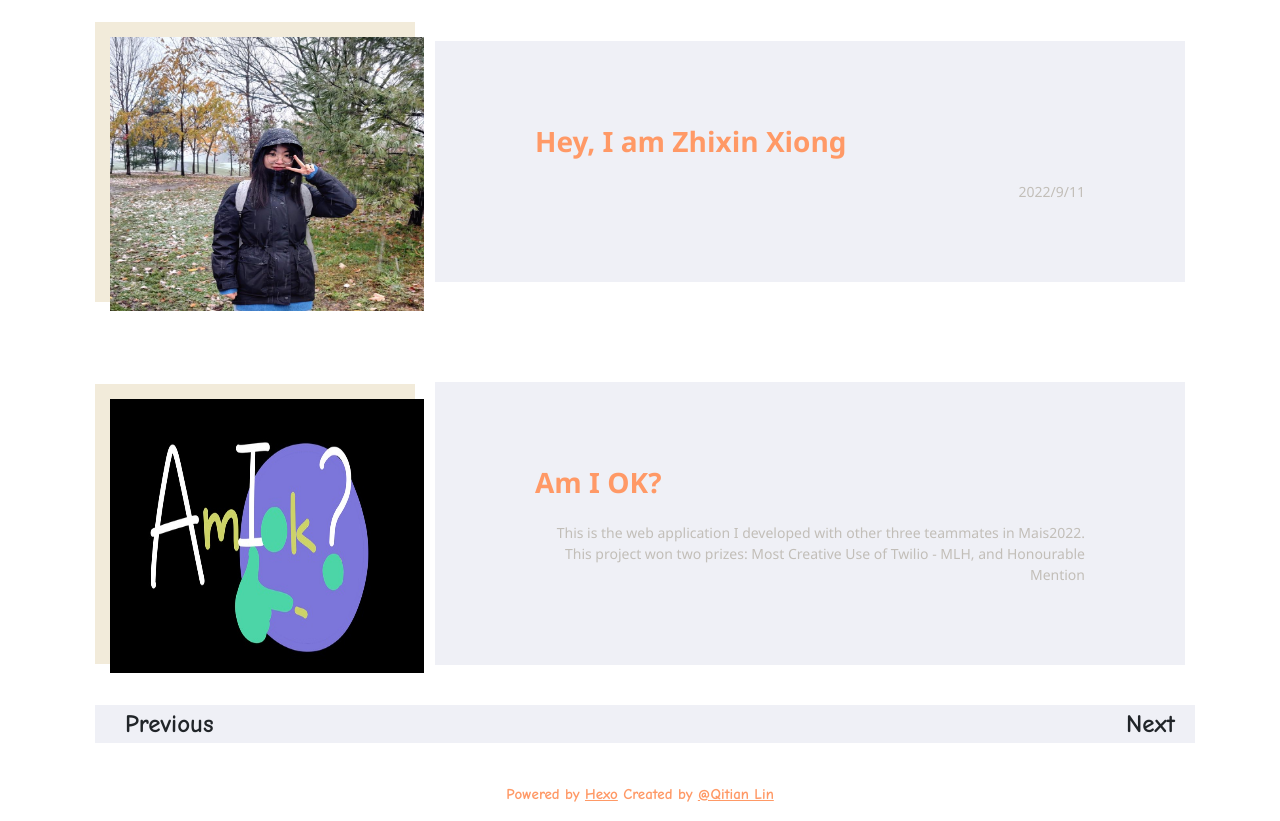
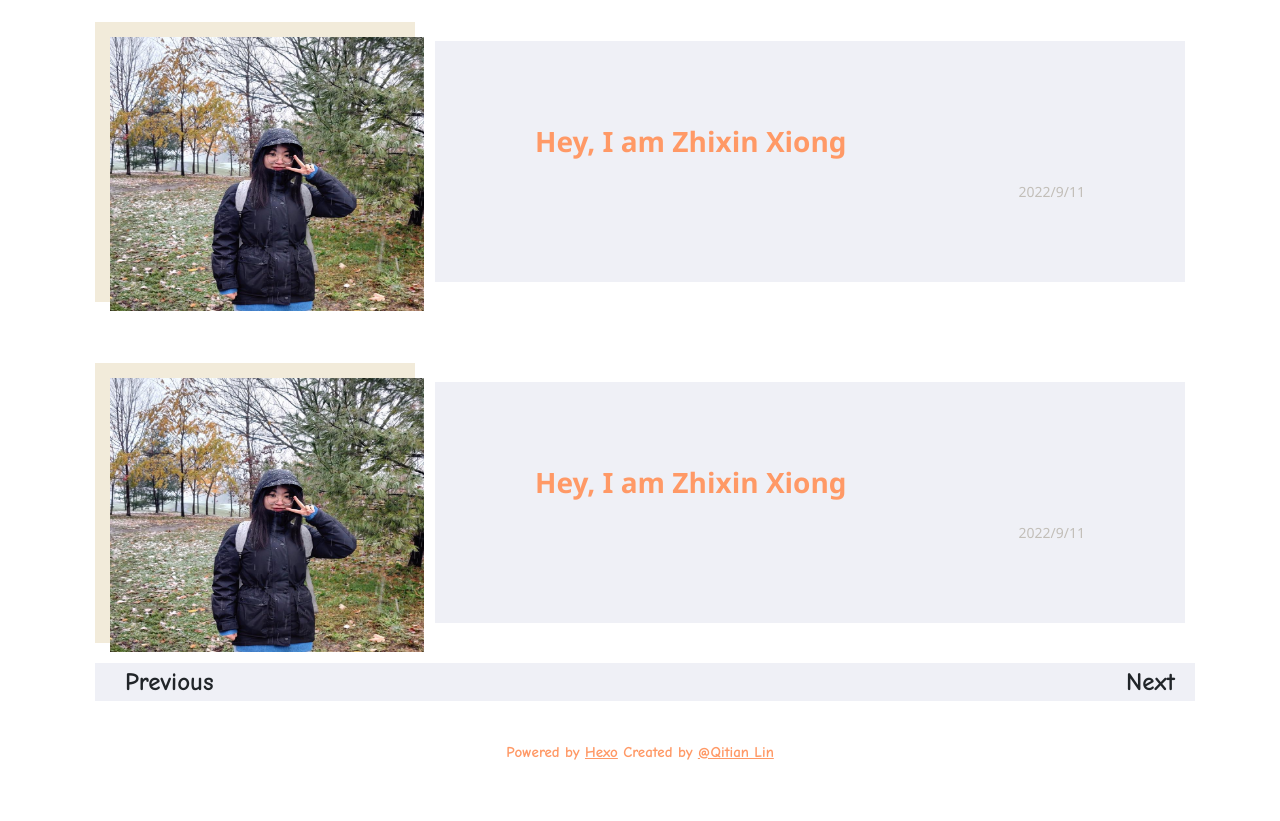
Before and after one commit to X-Xin6/X-Xin6.github.io, a plain HTML site: page index.html in a window 1280 px wide. Shown: the part 180-1001 px from the top of the page. After the commit the page ends 959 px from the top, so only its background shows below. Drawn offline with nearby package versions, Linux system fonts and the light colour scheme.

Commit message:
mais2022

```diff
--- a/index.html
+++ b/index.html
@@ -74,12 +74,30 @@
 
 </div>
 <div id="main-page">
+
+  <div class="blog-excerpt">
+
+  <div class="image-wrapper">
+    <img src="css/zhixin_profile2.jpeg" alt="">
+      <!-- <img src="https://images.unsplash.com/photo-1494548162494-384bba4ab999?ixlib=rb-1.2.1&ixid=eyJhcHBfaWQiOjEyMDd9&w=1000&q=80" alt="">
+      -->
+  </div>
+  <div class="excerpt-wrapper">
+    <a class="title" href="/2022/09/11/hello-world/">
+      Hey, I am Zhixin Xiong
+    </a>
+    <section class="excerpt"></section>
+    <div class="date">
+      2022/9/11
+    </div>
+  </div>
+
+</div>
+<!-- <div id="main-page">
 <div class="blog-excerpt">
 
   <div class="image-wrapper">
     <img src="css/amIok.jpg" alt="">
-      <!-- <img src="https://images.unsplash.com/photo-1494548162494-384bba4ab999?ixlib=rb-1.2.1&ixid=eyJhcHBfaWQiOjEyMDd9&w=1000&q=80" alt="">
-      -->
   </div>
   <div class="excerpt-wrapper">
     <a class="title" href="https://devpost.com/software/secret-healthcare-thing">
@@ -91,7 +109,7 @@
       This project won two prizes: Most Creative Use of Twilio - MLH, and Honourable Mention
     </div>
   </div>
-</div>
+</div> -->
 
 
     <!-- <hr class="hr-divide"> -->
```
